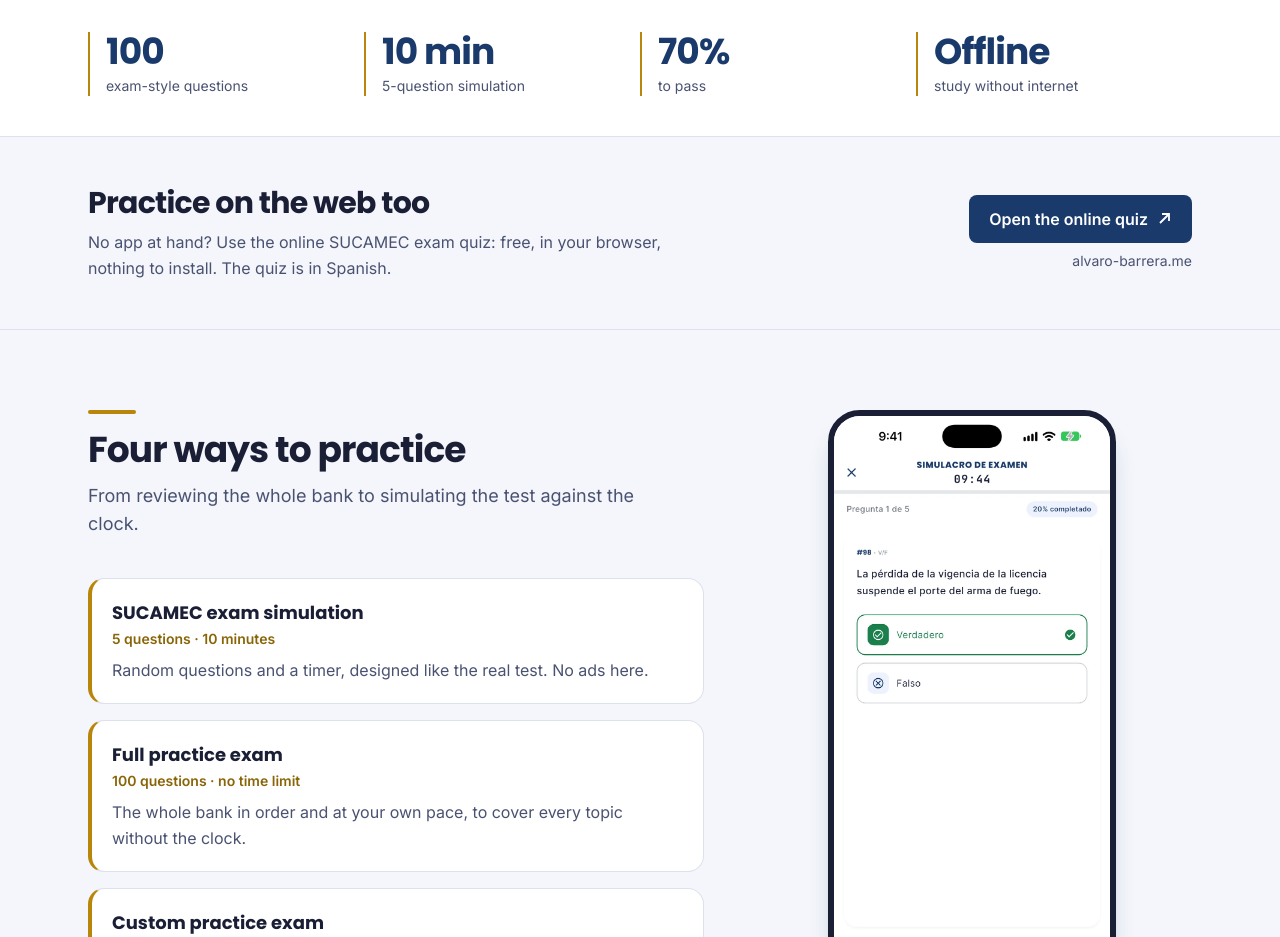
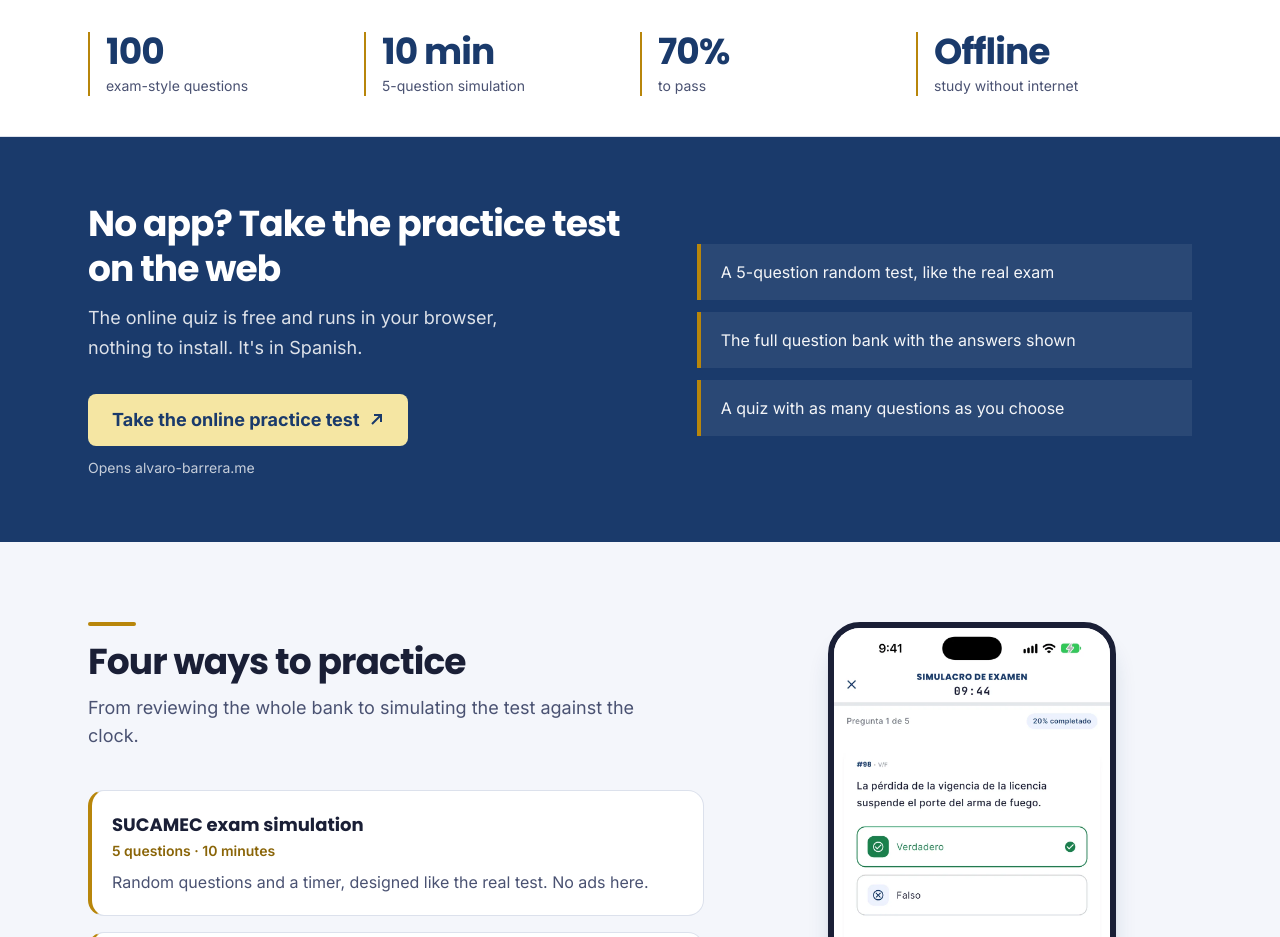
Before and after one commit to gonzalo-droid/neko-dojo, a Next.js app: page /en/apps/apruebasucamec in a window 1280 px wide. Shown: the part 900-1837 px from the top of the page. Built offline with nearby package versions, Linux system fonts and the light colour scheme; no server answers.

Commit message:
feat(apruebasucamec): stronger CTA for the online quiz
Navy band with the quiz's real modes (5-question random test, full bank with
answers, custom length) and a gold "Take the online practice test" button.

```diff
--- a/src/app/[locale]/(apps)/apps/apruebasucamec/page.tsx
+++ b/src/app/[locale]/(apps)/apps/apruebasucamec/page.tsx
@@ -82,25 +82,28 @@ export default async function ApruebaSucamecPage({ params }: LocaleParams) {
         </dl>
       </section>
 
-      {/* The online quiz, for practice without the app */}
-      <section className="border-b border-line">
-        <div className="mx-auto flex max-w-6xl flex-col gap-6 px-4 py-12 sm:px-6 md:flex-row md:items-center md:justify-between">
-          <div className="max-w-xl">
-            <h2 className="font-display text-2xl font-bold tracking-tight text-ink sm:text-3xl">{c.webQuiz.title}</h2>
-            <p className="mt-2 leading-relaxed text-muted">{c.webQuiz.body}</p>
-          </div>
-          <div className="flex shrink-0 flex-col gap-2 md:items-end">
+      {/* The online quiz, for practice without the app: on the hero's navy so it reads as a second way in. */}
+      <section className="bg-accent text-on-accent">
+        <div className="mx-auto grid max-w-6xl items-center gap-10 px-4 py-14 sm:px-6 md:grid-cols-[1.1fr_1fr] md:gap-16 md:py-16">
+          <div>
+            <h2 className="font-display text-3xl font-bold leading-tight tracking-tight sm:text-4xl">{c.webQuiz.title}</h2>
+            <p className="mt-3 max-w-md text-lg leading-relaxed text-on-accent/85">{c.webQuiz.body}</p>
             <a
               href={SUCAMEC_WEB_QUIZ_URL}
               target="_blank"
               rel="noopener"
-              className="inline-flex min-h-11 items-center justify-center gap-2 rounded-lg bg-accent px-5 py-3 font-semibold text-on-accent transition-opacity hover:opacity-90"
+              className="mt-8 inline-flex min-h-12 items-center gap-2 rounded-lg bg-[var(--sa-gold-soft)] px-6 py-3 text-lg font-bold text-accent transition-transform hover:-translate-y-0.5 active:translate-y-0"
             >
               {c.webQuiz.cta}
-              <svg aria-hidden="true" viewBox="0 0 16 16" className="h-4 w-4" fill="none" stroke="currentColor" strokeWidth="1.8"><path d="M6 3h7v7M13 3 4 12" /></svg>
+              <svg aria-hidden="true" viewBox="0 0 16 16" className="h-4 w-4" fill="none" stroke="currentColor" strokeWidth="2"><path d="M6 3h7v7M13 3 4 12" /></svg>
             </a>
-            <span className="text-sm text-muted">alvaro-barrera.me</span>
+            <p className="mt-3 text-sm text-on-accent/75">{c.webQuiz.opens}</p>
           </div>
+          <ul className="space-y-3">
+            {c.webQuiz.modes.map((m) => (
+              <li key={m} className="border-l-4 border-[var(--sa-gold)] bg-on-accent/[0.07] px-5 py-4 text-on-accent/95">{m}</li>
+            ))}
+          </ul>
         </div>
       </section>
 
--- a/src/apps/apruebasucamec/content.ts
+++ b/src/apps/apruebasucamec/content.ts
@@ -91,10 +91,17 @@ const es = {
     title: "Gratis, con anuncios",
     body: "Todo el contenido es gratuito. La app muestra un banner en los modos de práctica y te pide tu consentimiento antes de cargar anuncios cuando corresponde. El simulacro tipo examen no tiene anuncios.",
   },
+  // The modes below are the ones the online quiz itself lists (checked 2026-11-23).
   webQuiz: {
-    title: "Practica también en la web",
-    body: "¿No tienes la app a mano? Usa el cuestionario online del examen SUCAMEC: gratis, desde el navegador y sin instalar nada.",
-    cta: "Abrir el cuestionario online",
+    title: "¿Sin la app? Haz el simulacro en la web",
+    body: "El cuestionario online es gratis y funciona en el navegador, sin instalar nada.",
+    modes: [
+      "Simulacro de 5 preguntas al azar, como el examen",
+      "Banco completo con las respuestas a la vista",
+      "Cuestionario con el número de preguntas que elijas",
+    ],
+    cta: "Hacer el simulacro online",
+    opens: "Se abre en alvaro-barrera.me",
   },
   downloadTitle: "En pruebas en iOS y Android",
   downloadBody: "Estamos probando la app en iPhone y Android antes de publicarla. Los enlaces de descarga aparecerán aquí en cuanto esté publicada en las tiendas.",
@@ -168,9 +175,15 @@ const en: SucamecContent = {
     body: "All the content is free. The app shows a banner in the practice modes and asks for your consent before loading ads where it applies. The exam simulation has no ads.",
   },
   webQuiz: {
-    title: "Practice on the web too",
-    body: "No app at hand? Use the online SUCAMEC exam quiz: free, in your browser, nothing to install. The quiz is in Spanish.",
-    cta: "Open the online quiz",
+    title: "No app? Take the practice test on the web",
+    body: "The online quiz is free and runs in your browser, nothing to install. It's in Spanish.",
+    modes: [
+      "A 5-question random test, like the real exam",
+      "The full question bank with the answers shown",
+      "A quiz with as many questions as you choose",
+    ],
+    cta: "Take the online practice test",
+    opens: "Opens alvaro-barrera.me",
   },
   downloadTitle: "In testing on iOS and Android",
   downloadBody: "We're testing the app on iPhone and Android before releasing it. Download links will show up here as soon as it's out in the stores.",
```
